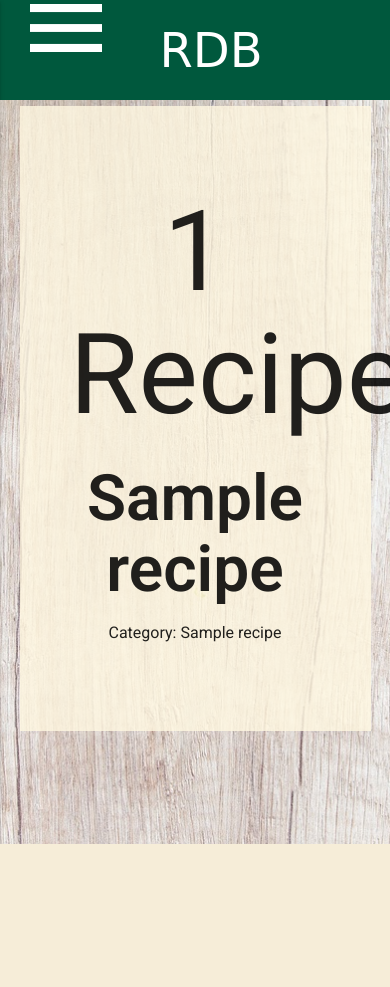
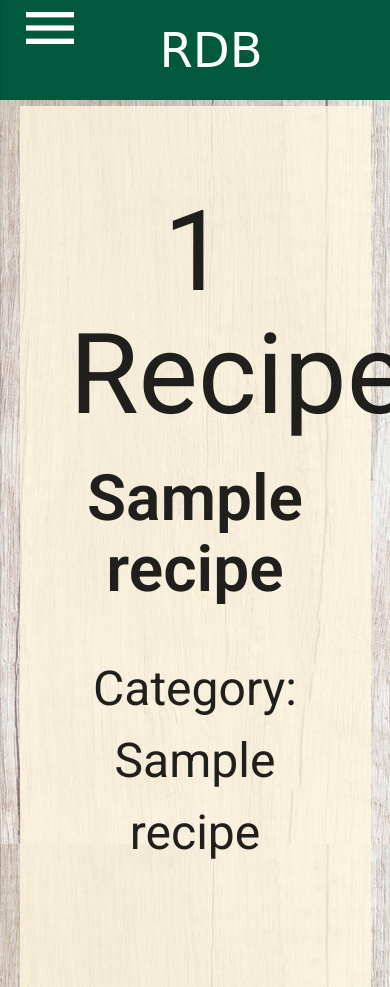
Before and after one commit to freddorn/recipe-database, a Flask app: page / in a window 390 px wide; the page is wider, and only the part inside the window is pictured. Before the commit the page ends 844 px from the top of that part, so only its background shows below. Run offline with Flask 2, Linux system fonts and the light colour scheme; a database or web service that is not in the repository returns one stand-in record (values such as "Sample title"); some libraries are stand-ins or nearby versions; some web fonts are replaced.

Commit message:
add media query for paragraph text for medium and smaller screens

```diff
--- a/static/css/style.css
+++ b/static/css/style.css
@@ -11,8 +11,7 @@ h8 {
   font-family: 'Roboto', sans-serif;
 }
 
-p,
-ol {
+p {
   font-family: 'Roboto', sans-serif;
   font-size: 1rem;
 }
@@ -89,7 +88,7 @@ h3 {
 }
 
 .material-icons {
-    font-size: 6rem !important;
+    font-size: 4rem !important;
 }
 
 .brand-logo {
@@ -112,4 +111,7 @@ h3 {
   h3 {
       font-size: 3rem;
   }
+  p {
+      font-size: 3rem;
+  }
 }
```
